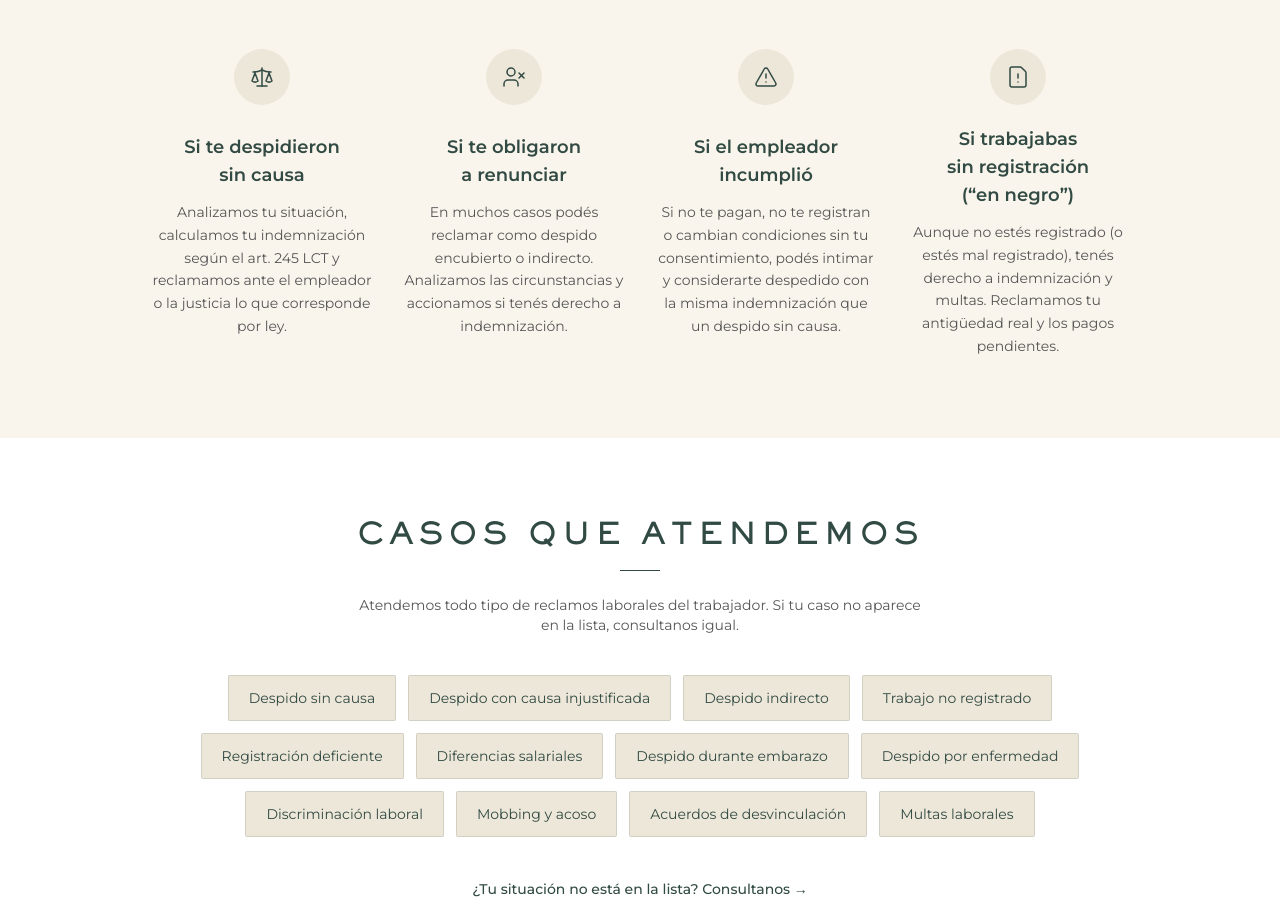
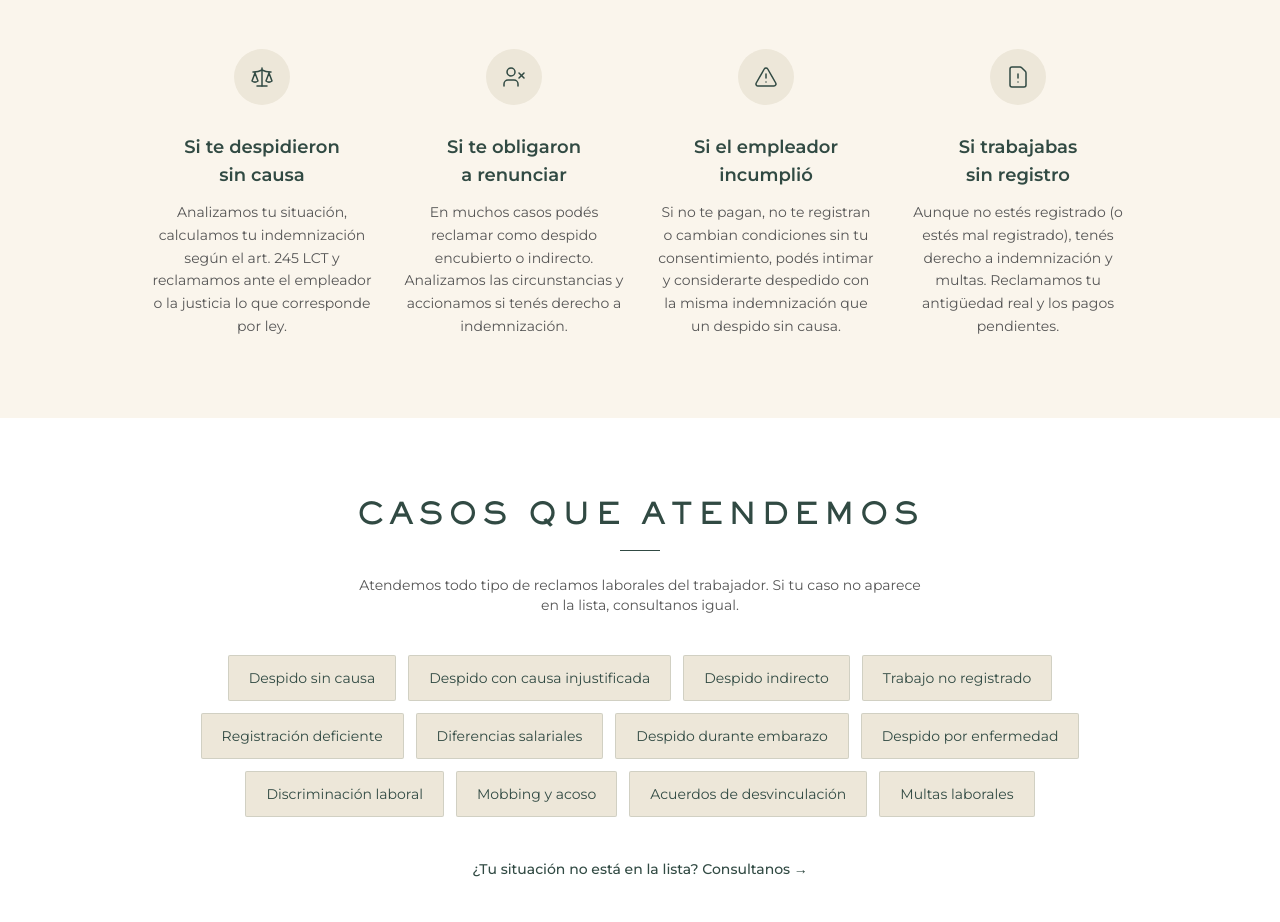
Before and after one commit to RuaLareu/rualareu-web, a Next.js app: page /landing/despidos in a window 1280 px wide. Shown: the part 940-1862 px from the top of the page. Built offline with nearby package versions, Linux system fonts and the light colour scheme.

Commit message:
chore(landing-despidos): acortar título a Si trabajabas sin registro para simetría de 2 líneas

```diff
--- a/src/app/landing/despidos/page.tsx
+++ b/src/app/landing/despidos/page.tsx
@@ -208,7 +208,7 @@ export default function DespidosLanding() {
                 <div className="w-14 h-14 bg-primary-light text-primary flex items-center justify-center mx-auto mb-5 rounded-full">
                   <FileWarning size={24} strokeWidth={1.5} />
                 </div>
-                <h3 className="font-semibold text-primary text-lg mb-3 text-balance md:min-h-[4rem] flex items-end justify-center">Si trabajabas sin registración (&ldquo;en negro&rdquo;)</h3>
+                <h3 className="font-semibold text-primary text-lg mb-3 text-balance md:min-h-[4rem] flex items-end justify-center">Si trabajabas sin registro</h3>
                 <p className="text-text-secondary text-sm leading-relaxed flex-1">
                   Aunque no estés registrado (o estés mal registrado), tenés derecho a indemnización y multas.
                   Reclamamos tu antigüedad real y los pagos pendientes.
```
